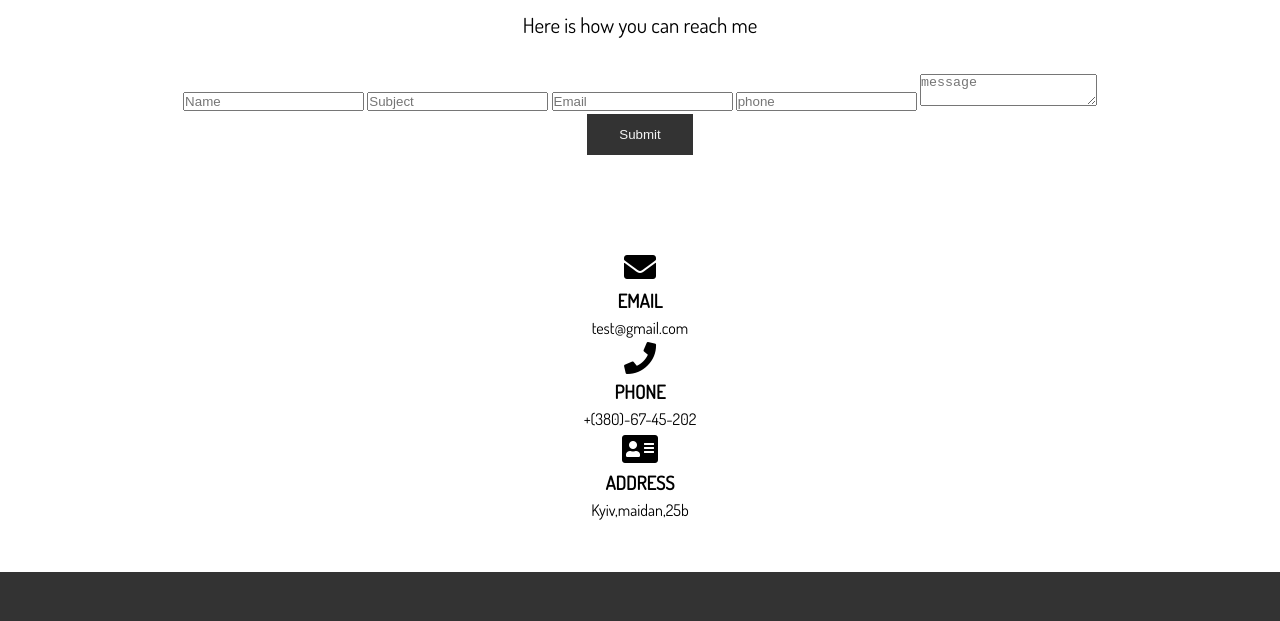
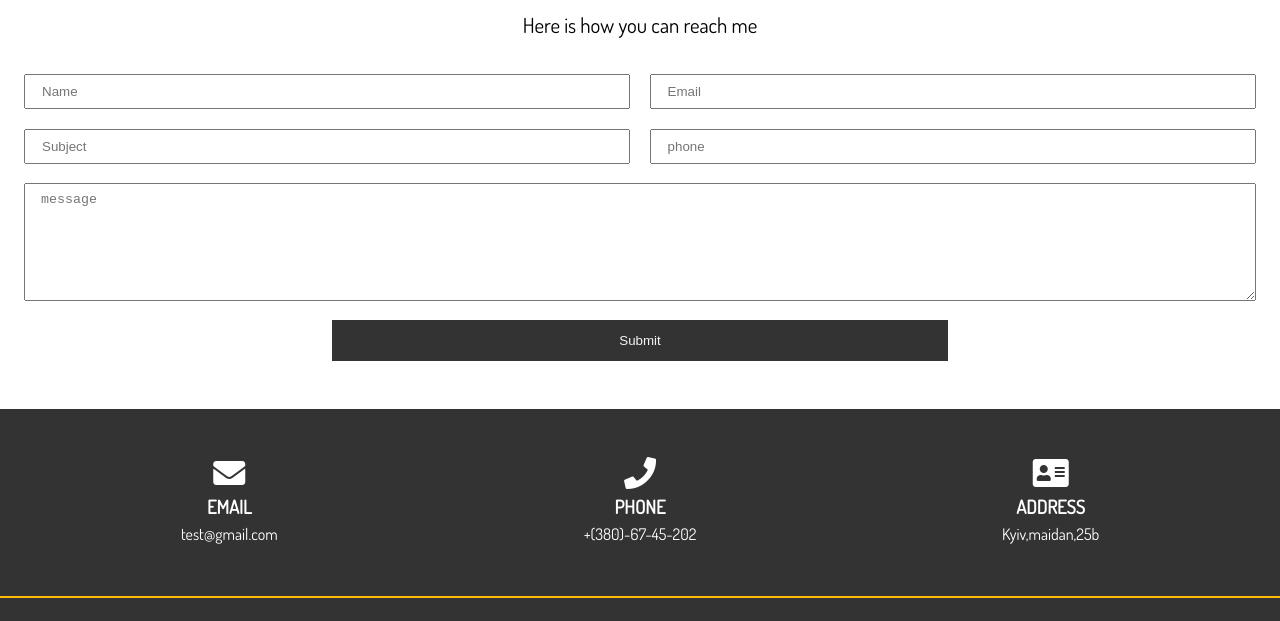
Before and after one commit to Vandrosov99/portfolio_webSITE, a website: page dist/contact.html in a window 1280 px wide. Shown: the part 206-827 px from the top of the page. Drawn offline with nearby package versions, Linux system fonts and the light colour scheme; files that its build step writes are made by us from their sources.

Commit message:
add styling for contact.html

```diff
--- a/scss/main.scss
+++ b/scss/main.scss
@@ -438,6 +438,76 @@ img {
   }
 }
 
+// Contact page
+
+#contact {
+  &-a {
+    .text-fields {
+      display: grid;
+      grid-template-areas:
+        'name email'
+        'subject phone'
+        'message message';
+      grid-gap: 1.2rem;
+      margin-bottom: 1.2rem;
+
+      // grid areas
+
+      .name-input {
+        grid-area: name;
+      }
+
+      .subject-input {
+        grid-area: subject;
+      }
+
+      .email-input {
+        grid-area: email;
+      }
+
+      .phone-input {
+        grid-area: phone;
+      }
+
+      .message-input {
+        grid-area: message;
+        height: 100px;
+      }
+
+      .text-input {
+        padding: 0.5rem 1rem;
+      }
+    }
+
+    .btn-dark {
+      width: 50%;
+    }
+  }
+}
+
+// Contact
+
+#contact {
+
+  &-b {
+    background: #333;
+
+    .contact-info {
+      display: grid;
+      grid-template-columns: repeat(3, 1fr);
+
+      div {
+        color: set-text-color($dark-color);
+      }
+    }
+  }
+}
+
+// line
+.line {
+  border-bottom: 2px $main-color solid;
+
+}
 
 // footer
 #main-footer {
```
